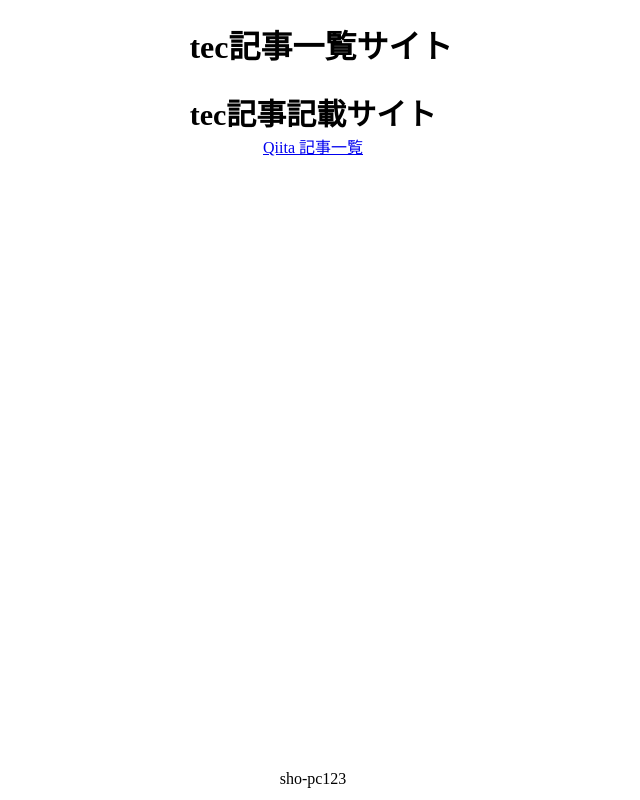
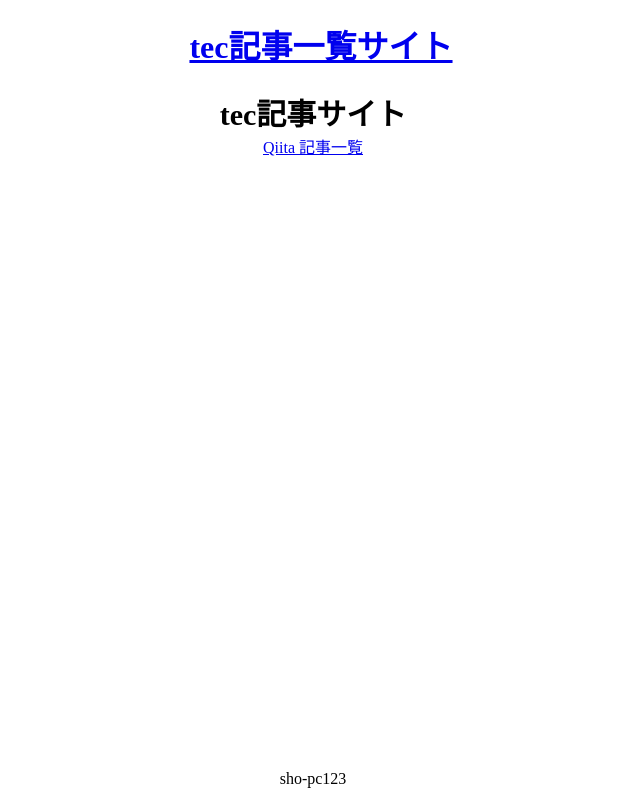
Before and after one commit to sho-pc123/nuxt3-app, a Nuxt app: page / in a window 1280 px wide. Shown: the whole page, without its empty margins (327-967 px from the left). Built offline with nearby package versions, Linux system fonts and the light colour scheme.

Commit message:
api疎通の修正

```diff
--- a/components/layout-contents/Header/main.vue
+++ b/components/layout-contents/Header/main.vue
@@ -1,6 +1,10 @@
 <template>
     <div class="header header__content">
-      <h1 class="header__title">tec記事一覧サイト</h1>
+      <h1 class="header__title">
+        <NuxtLink to="/">
+          tec記事一覧サイト
+        </NuxtLink>
+      </h1>
     </div>
 </template>
 
--- a/components/page-contents/ArticlesTopContent/main.vue
+++ b/components/page-contents/ArticlesTopContent/main.vue
@@ -1,6 +1,6 @@
 <template>
   <div class="articles-top-content articles-top-content__container">
-    <span class="articles-top-content__title">tec記事記載サイト</span>
+    <span class="articles-top-content__title">tec記事サイト</span>
     <NuxtLink class="articles-top-content__qiita-link" to="/qiitaArticles">Qiita 記事一覧</NuxtLink>
   </div>
 </template>
--- a/components/page-contents/articles/Qiita/main.vue
+++ b/components/page-contents/articles/Qiita/main.vue
@@ -11,7 +11,7 @@
 </template>
 
 <script setup>
-import { pageApiStore } from '@/store/page/articles/apiStore'
+import { pageApiStore } from '@/store/page/qiita-articles/apiStore'
 
 const apiStore = pageApiStore()
 apiStore.actionTitle()
--- /dev/null
+++ b/infrastractures/rest/qiita.com/api/v2/items/api.ts
@@ -0,0 +1,8 @@
+export const get = () => {
+  return useFetch('https://qiita.com/api/v2/items?page=1&per_page=10', {
+    method: "GET",
+    headers: {
+      'Authorization': 'Bearer 2950aff10aaded5955af11c26017529143baff77'
+    }
+  })
+}
--- a/store/http/articles/api.ts
+++ /dev/null
@@ -1,27 +0,0 @@
-// export const get = () => {
-//   const { data } = useFetch('https://qiita.com/api/v2/items?page=1&per_page=1', {
-//     method: "GET",
-//     headers: {
-//       'Authorization': 'Bearer 2950aff10aaded5955af11c26017529143baff77'
-//     }
-//   })
-// }
-
-export const get = () => {
-  return useFetch('https://qiita.com/api/v2/items?page=1&per_page=10', {
-    method: "GET",
-    headers: {
-      'Authorization': 'Bearer 2950aff10aaded5955af11c26017529143baff77'
-    }
-  })
-}
-
-// export const get = () => {
-//   const { $restClientApi } = useNuxtApp()
-//   return $restClientApi('https://qiita.com/api/v2/items?page=1&per_page=1', {
-//     method: "GET",
-//     headers: {
-//       'Authorization': 'Bearer 2950aff10aaded5955af11c26017529143baff77'
-//     }
-//   })
-// }
--- a/store/page/articles/apiStore.ts
+++ b/store/page/qiita-articles/apiStore.ts
@@ -1,4 +1,4 @@
-import { get as fetchTitle } from '@/store/http/articles/api'
+import { get as fetchTitle } from '@/infrastractures/rest/qiita.com/api/v2/items/api'
 
 export const pageApiStore = () => {
   const _state = useState('qiita-article', (): { title: Array } => {
@@ -16,7 +16,6 @@ export const pageApiStore = () => {
   const actions = {
     async actionTitle(): Promise<void> {
       const { data } = await fetchTitle()
-      console.log(data)
       _state.value.title = data.value
     }
   }
```
